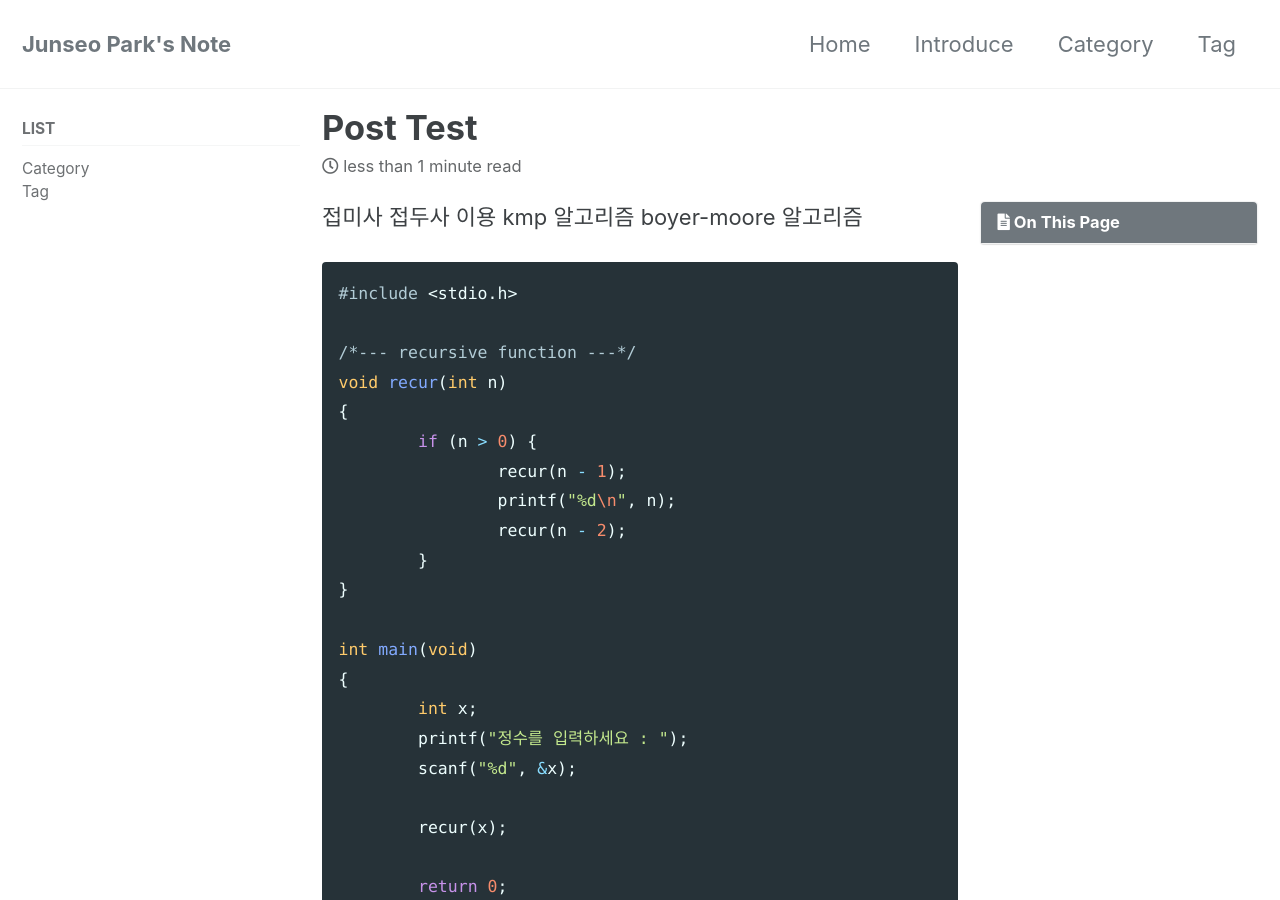
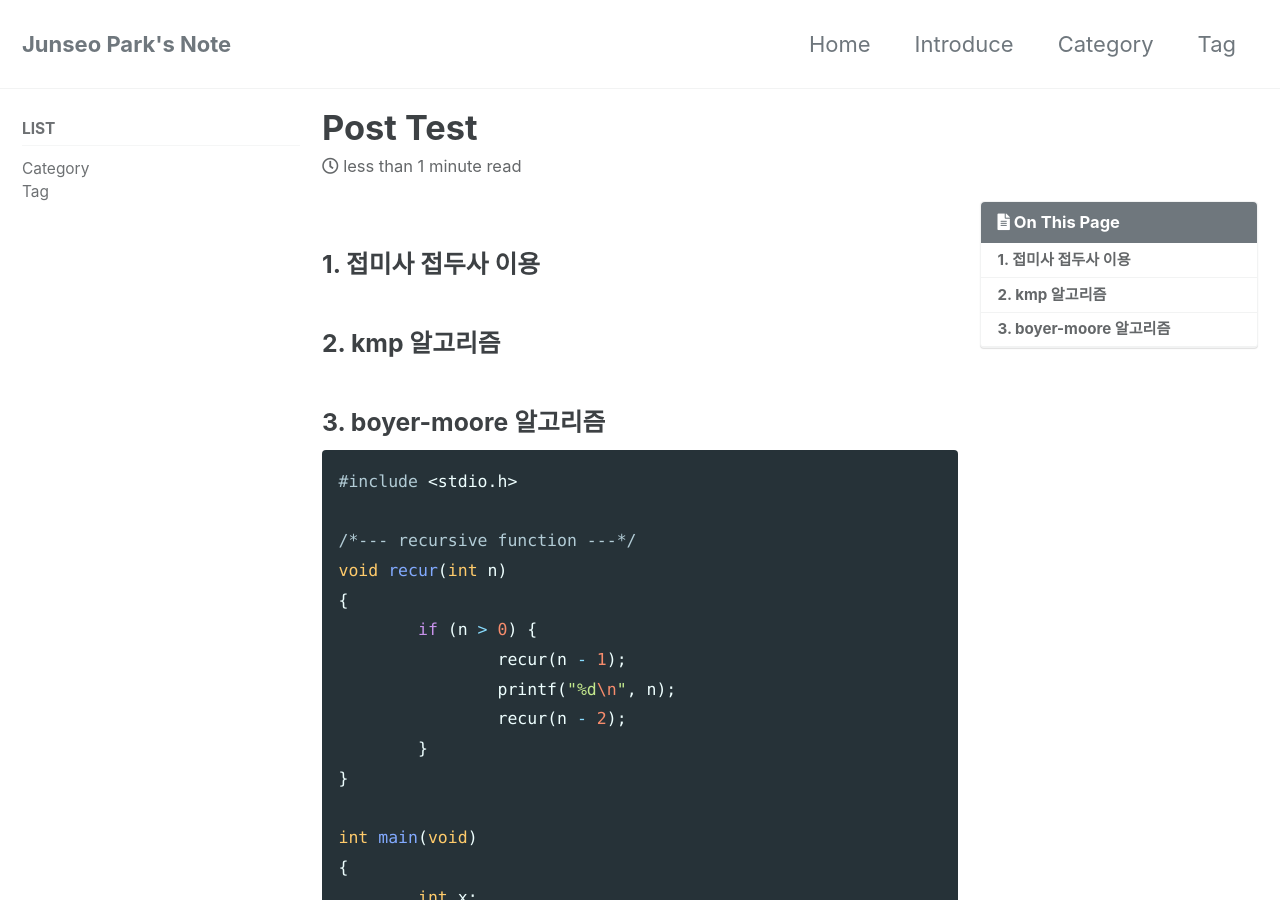
Before and after one commit to iJSPARK/iJSPARK.github.io, a Jekyll site: the page built from _posts/2021-10-17-firstpost.md, in a window 1280 px wide and 900 px high. Built offline with Jekyll 4.4.1, drawn with Linux system fonts in a browser that asks for light colours; cached includes are drawn as plain includes; comment, search, counter and statistics services are not loaded.

Commit message:
Add toc2

````diff
--- a/_posts/2021-10-17-firstpost.md
+++ b/_posts/2021-10-17-firstpost.md
@@ -12,9 +12,9 @@ toc_sticky: true
 toc_label: "On This Page"
 ---
 
-접미사 접두사 이용
-kmp 알고리즘
-boyer-moore 알고리즘
+### 1. 접미사 접두사 이용
+### 2. kmp 알고리즘
+### 3. boyer-moore 알고리즘
 
 ```c
 #include <stdio.h>
````
